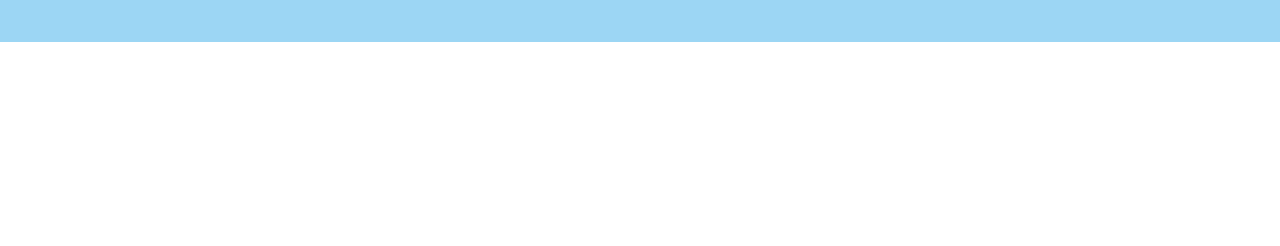
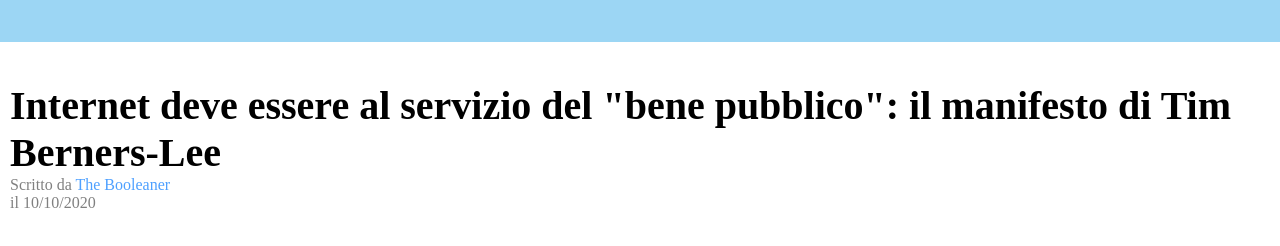
Before and after one commit to s-motto/html-css-booleaner, a plain HTML site: page index.html in a window 1280 px wide. Shown: the part 88-334 px from the top of the page. Drawn offline with Linux system fonts and the light colour scheme.

Commit message:
add: section class="titolo"

```diff
--- a/index.html
+++ b/index.html
@@ -12,6 +12,15 @@
     <header>
         <img id="logo" src="img/logo.svg" alt="logo">
     </header>
+    <main>
+        <section class="titolo">
+            <h1>Internet deve essere al servizio del "bene pubblico": il manifesto di Tim Berners-Lee</h1>
+            <span class="autore">Scritto da <a
+                    href="https://boolean.careers/?_gl=1*1495bmt*_up*MQ..&gclid=CjwKCAjwoPOwBhAeEiwAJuXRhxPrWdj-kdjHgPxOdp6RlcF64gif7uBPv3uVrZLt0l4267H8kffGFBoCzisQAvD_BwE">The
+                    Booleaner</a><br> il 10/10/2020</span>
+        </section>
+
+    </main>
 
 </body>
 
--- a/style.css
+++ b/style.css
@@ -17,3 +17,22 @@ header {
     margin-left: 10px;
 
 }
+
+main {
+    padding-left: 10px;
+    margin-top: 40px;
+}
+
+h1 {
+    font-size: 40px;
+}
+
+.autore {
+    color: grey;
+
+}
+
+a {
+    color: #4ea0ff;
+    text-decoration: none;
+}
```
